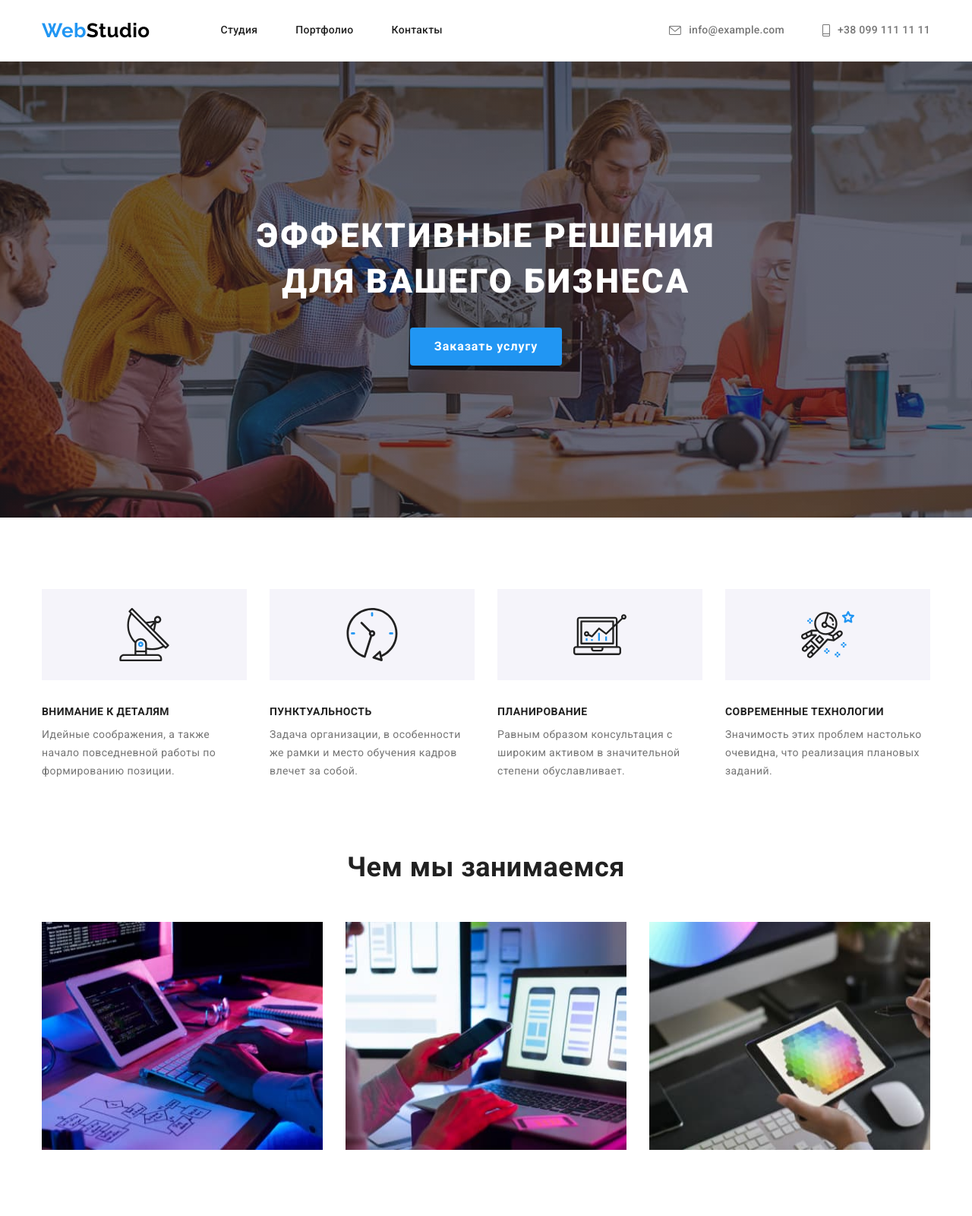
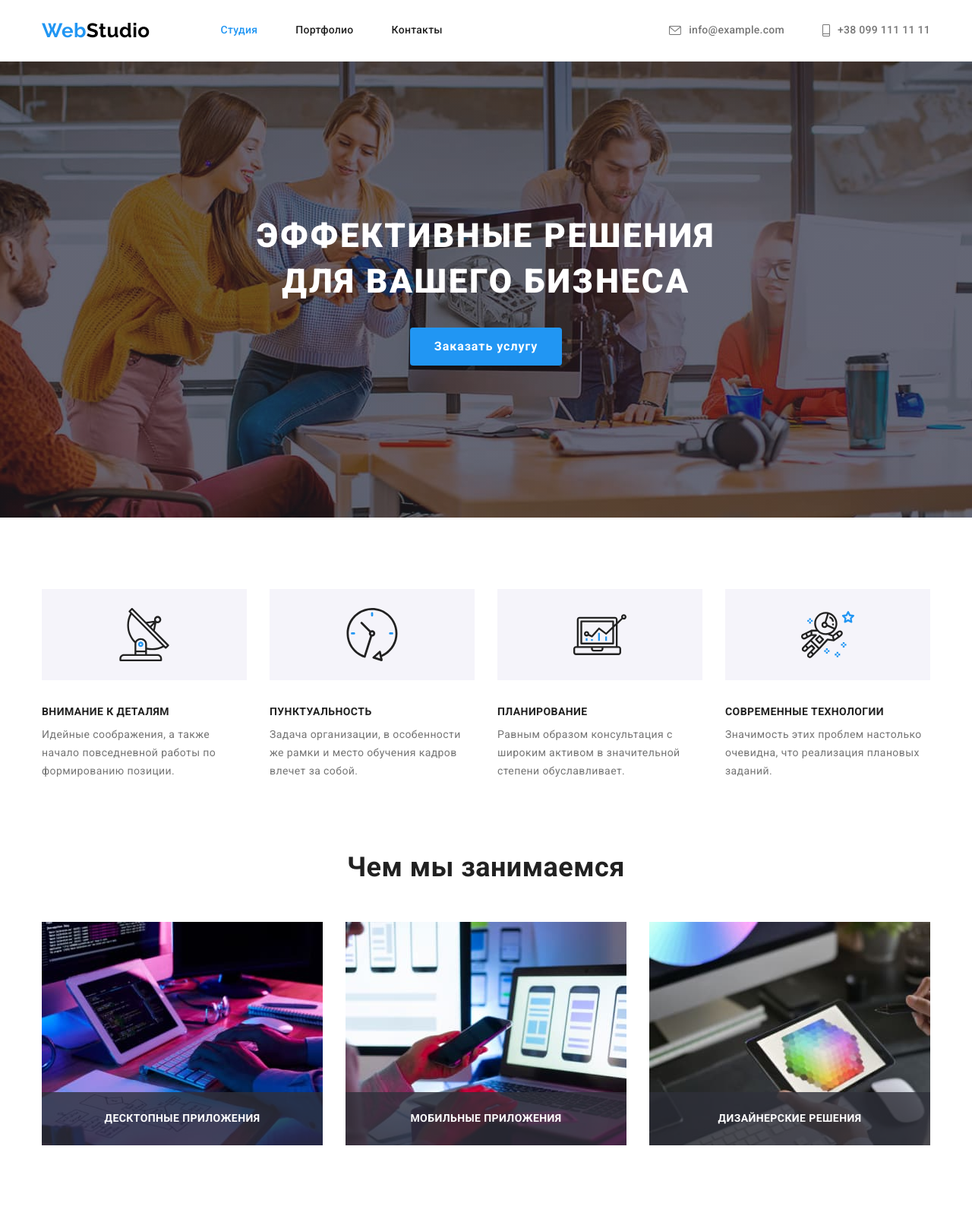
Before and after one commit to yukis-data/goit-markup-hw-05, a plain HTML site: page index.html in a window 1280 px wide. Shown: the top 1600 px of the page at 76% size. Drawn offline with Linux system fonts and the light colour scheme.

Commit message:
добавлена скорость анимации

```diff
--- a/css/styles.css
+++ b/css/styles.css
@@ -101,7 +101,11 @@ nav {
   margin-right: 50px;
 }
 
-li > .nav-item {
+.site-nav > li {
+  position: relative;
+}
+
+.nav-item {
   display: block;
   padding-top: 32px;
   padding-bottom: 32px;
@@ -110,9 +114,31 @@ li > .nav-item {
   font-weight: 500;
   font-size: 14px;
   letter-spacing: 0.02em;
+
+  transition: 250ms color cubic-bezier(0.4, 0, 0.2, 1);
 }
 .nav-item:hover,
 .nav-item:focus {
+  color: var(--accent-color);
+}
+
+li > .active::after {
+  content: '';
+
+  position: absolute;
+  left: 0;
+  bottom: 0;
+
+  display: block;
+  width: 100%;
+  height: 4px;
+
+  background-color: var(--accent-color);
+  transform: scaleX(0);
+  transition: 250ms color cubic-bezier(0.4, 0, 0.2, 1);
+}
+
+.active-title {
   color: var(--accent-color);
 }
 
@@ -136,6 +162,8 @@ li > .nav-item {
   font-weight: 500;
   font-size: 14px;
   letter-spacing: 0.02em;
+
+  transition: 250ms color cubic-bezier(0.4, 0, 0.2, 1);
 }
 .nav-contacts:hover,
 .nav-contacts:focus {
@@ -211,6 +239,8 @@ li > .nav-item {
 .page-button:focus,
 .page-button:hover {
   background-color: var(--accent-button-color);
+
+  transition: 250ms background-color cubic-bezier(0.4, 0, 0.2, 1);
 }
 
 .page-button:active {
@@ -334,6 +364,32 @@ li > .nav-item {
   text-align: center;
 }
 
+.work-list {
+  position: relative;
+  width: 370px;
+  height: 294px;
+}
+
+.work-text {
+  position: absolute;
+  left: 0;
+  bottom: 0;
+
+  text-align: center;
+  padding-top: 27px;
+
+  width: 100%;
+  height: 70px;
+
+  font-weight: 700;
+  font-size: 14px;
+  letter-spacing: 0.03em;
+  text-transform: uppercase;
+
+  color: var(--accent-text-color);
+  background: rgba(47, 48, 58, 0.8);
+}
+
 /*our team*/
 .team {
   background-color: var(--second-background-color);
@@ -402,18 +458,19 @@ li > .nav-item {
   display: inline-flex;
   border-radius: 50%;
   fill: var(--color-icons);
+
+  transition: 250ms border-color cubic-bezier(0.4, 0, 0.2, 1);
+}
+.team-icons:hover,
+.team-icons:focus {
+  background-color: var(--accent-color);
+  fill: var(--accent-text-color);
 }
 
 .icons-logo {
   width: 44px;
   height: 44px;
   padding: 12px 12px;
-}
-
-.team-icons:hover,
-.team-icons:focus {
-  background-color: var(--accent-color);
-  fill: var(--accent-text-color);
 }
 
 /*section our clients*/
@@ -447,6 +504,8 @@ li > .nav-item {
   border: 1px solid var(--color-icons);
   color: var(--color-icons);
   border-radius: 4px;
+
+  transition: 250ms border-color cubic-bezier(0.4, 0, 0.2, 1);
 }
 
 .logo-link:hover,
@@ -523,6 +582,8 @@ li > .footer-contacts {
   border-radius: 50%;
   fill: var(--accent-text-color);
   background: rgba(255, 255, 255, 0.1);
+
+  transition: 250ms background-color cubic-bezier(0.4, 0, 0.2, 1);
 }
 
 .footer-link:hover,
@@ -573,6 +634,9 @@ li > .footer-contacts {
 
   background-color: var(--second-background-color);
   cursor: pointer;
+
+  transition: 250ms background-color cubic-bezier(0.4, 0, 0.2, 1);
+  transition: 250ms box-shadow cubic-bezier(0.4, 0, 0.2, 1);
 }
 
 .filtres-button:focus,
@@ -600,6 +664,8 @@ div > .project-list {
 .project-item {
   width: 370px;
   border: 1px solid #eeeeee;
+
+  transition: 250ms box-shadow cubic-bezier(0.4, 0, 0.2, 1);
 }
 
 .project-item:hover {
@@ -645,6 +711,7 @@ div > .project-list {
   border: 1px solid #eeeeee;
 
   opacity: 0;
+  transition: 250ms opacity cubic-bezier(0.4, 0, 0.2, 1);
 }
 
 .project-item:hover .project-description {
--- a/index.html
+++ b/index.html
@@ -21,7 +21,7 @@
 
           <!--top line lords-->
           <ul class="site-nav list">
-            <li><a href="./index.html" class="nav-item list">Студия</a></li>
+            <li><a href="./index.html" class="active nav-item list"><span class="active-title">Студия</span></a></li>
             <li><a href="./portfolio.html" class="nav-item list">Портфолио</a></li>
             <li><a href="" class="nav-item list">Контакты</a></li>
           </ul>
@@ -113,14 +113,19 @@
           <h2 class="works-title">Чем мы занимаемся</h2>
 
           <ul class="works-item list">
-            <li>
-              <img src="./img/box1.jpg" alt="Десктопные приложения" width="370" height="300">
+            <li class="work-list">
+              <img src="./img/box1.jpg" alt="Десктопные приложения" width="370" height="294">
+              <p class="work-text">Десктопные приложения</p>
             </li>
-            <li>
-              <img src="./img/box2.jpg" alt="Мобильные приложения" width="370" height="300">
+
+            <li class="work-list">
+              <img src="./img/box2.jpg" alt="Мобильные приложения" width="370" height="294">
+              <p class="work-text">Мобильные приложения</p>
             </li>
-            <li>
-              <img src="./img/box3.jpg" alt="Дизайнерские решения" width="370" height="300">
+
+            <li class="work-list">
+              <img src="./img/box3.jpg" alt="Дизайнерские решения" width="370" height="294">
+              <p class="work-text">Дизайнерские решения</p>
             </li>
           </ul>
         </div>
```
Also changed, not shown: portfolio.html (+1 -1 lines).
